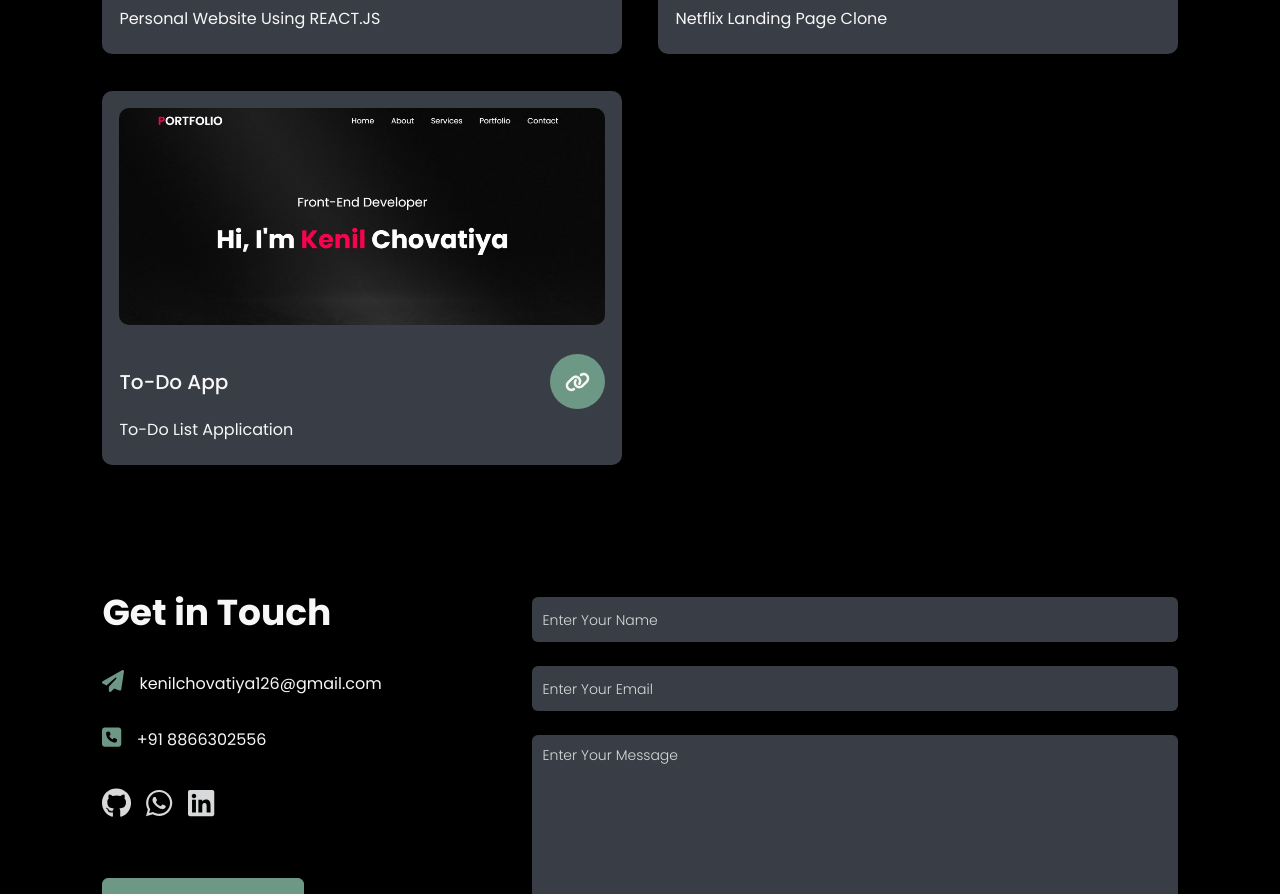
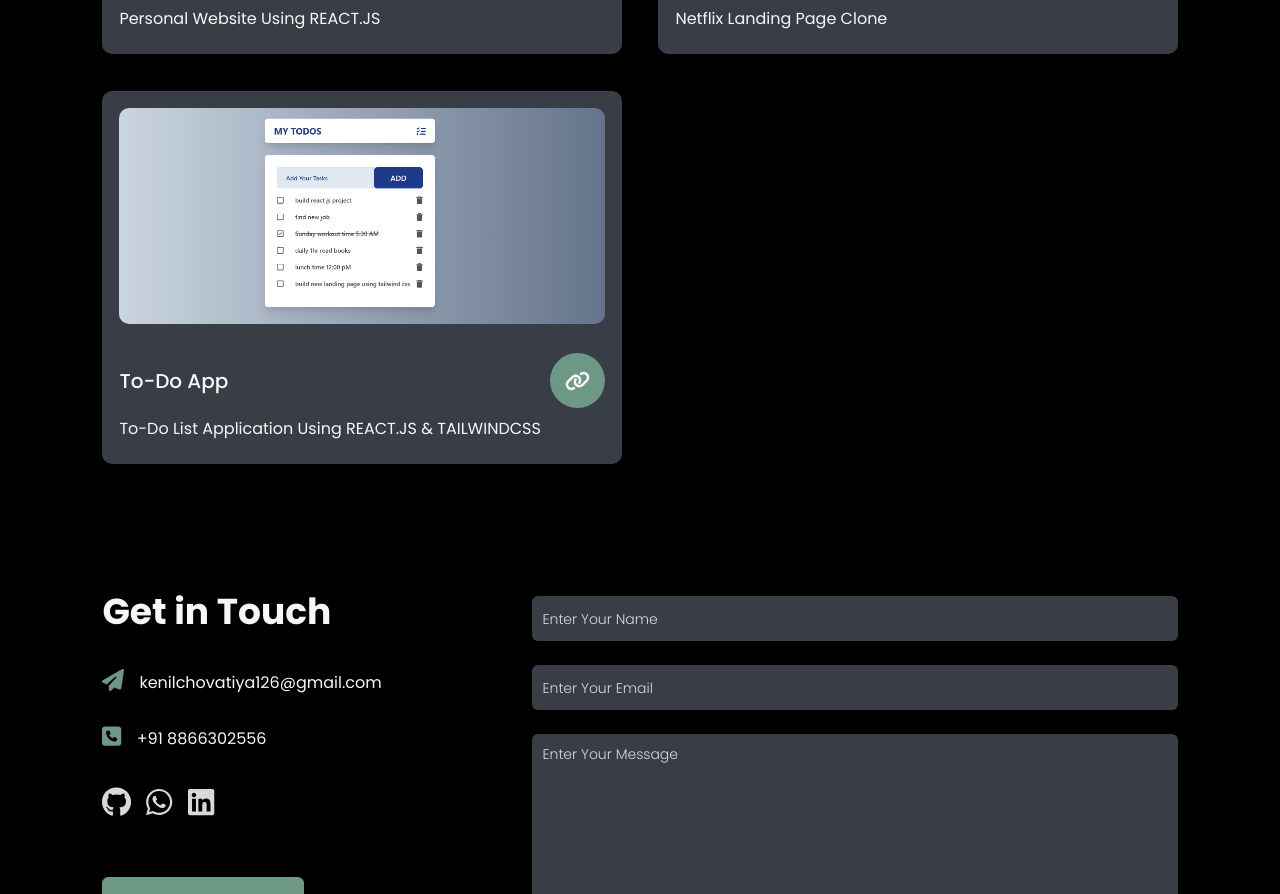
Before and after one commit to kenilchovatiya123/personal-portfolio, a React (Vite) app: page / in a window 1280 px wide. Shown: the part 2538-3432 px from the top of the page. Built offline with nearby package versions, Linux system fonts and the light colour scheme.

Commit message:
add: iamges and files

```diff
--- a/src/Components/Portfolio/Portfolio.jsx
+++ b/src/Components/Portfolio/Portfolio.jsx
@@ -2,6 +2,7 @@ import React from 'react'
 import './Portfolio.css'
 import portfolio_img1 from '../../assets/my-portfolio-image.jpg'
 import portfolio_img2 from '../../assets/netflix-landing-page-image.jpg'
+import portfolio_img3 from '../../assets/my-todo-app-image.jpg'
 import { FontAwesomeIcon } from '@fortawesome/react-fontawesome'
 import { faLink } from '@fortawesome/free-solid-svg-icons'
 
@@ -37,16 +38,16 @@ const Portfolio = () => {
                     <h4>netflix landing page clone</h4>
                 </div>
                 <div className="work-row">
-                    <img src={portfolio_img1} alt="" />
+                    <img src={portfolio_img3} alt="" />
                     <div className="main-row">
                         <div className="row-text">
                             <h5>To-Do app</h5>
                         </div>
                         <div className="row-icon">
-                            <a href="#" target='_blank'><FontAwesomeIcon icon={faLink} /></a>
+                            <a href={portfolio_img3} target='_blank'><FontAwesomeIcon icon={faLink} /></a>
                         </div>
                     </div>
-                    <h4>to-do list application</h4>
+                    <h4>to-do list application using REACT.JS & TAILWINDCSS</h4>
                 </div>
             </div>
             {/* <a href="#" className="btn">See more</a> */}
```
Also changed, not shown: src/assets/my-todo-app-image.jpg (added).
